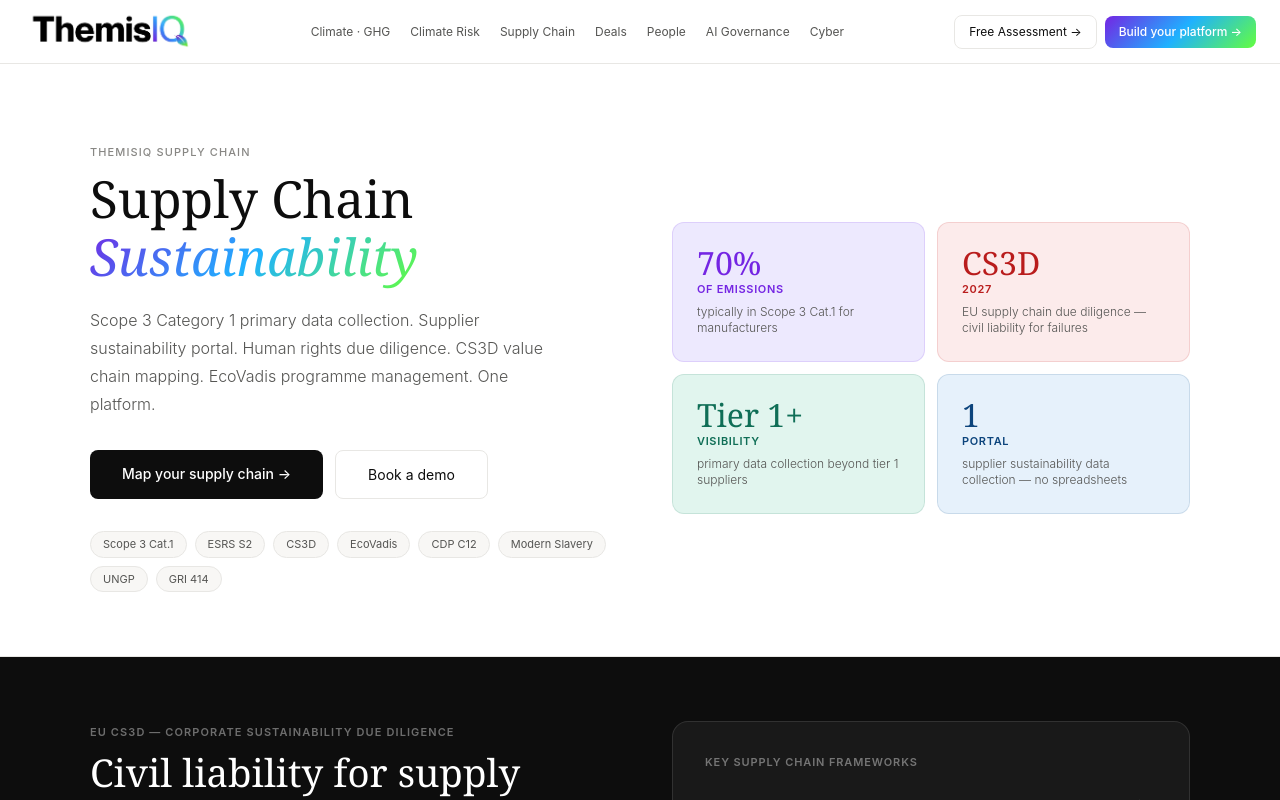
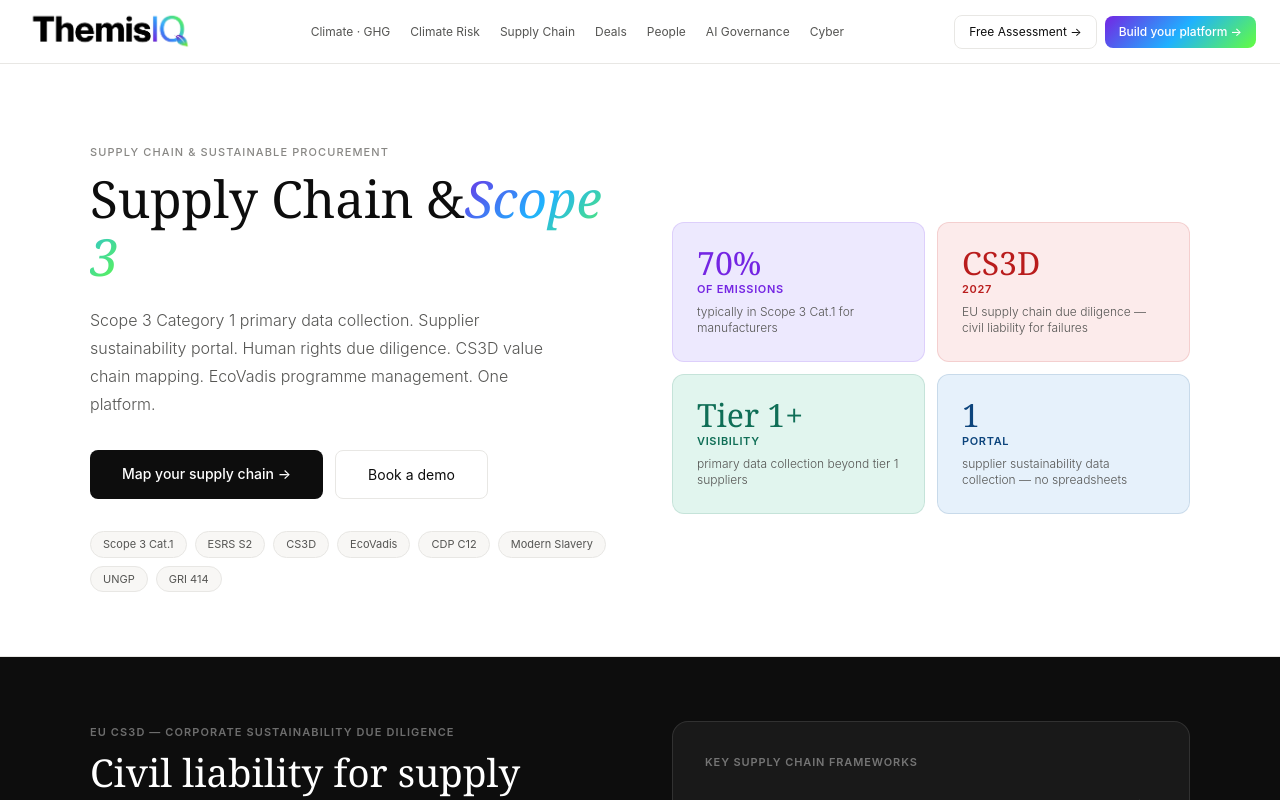
Before and after one commit to themisiqco/themisiq, a Next.js app: page /supply-chain in a window 1280 px wide. Shown: the top 800 px of the page. Built offline with nearby package versions, Linux system fonts and the light colour scheme.

Commit message:
fix: supply chain page — correct module name, CTAs, remove emojis, eyebrow updated

```diff
--- a/app/supply-chain/page.tsx
+++ b/app/supply-chain/page.tsx
@@ -10,10 +10,10 @@
       <section style={{ padding: '5rem 2.5rem 4rem', borderBottom: '0.5px solid #e8e7e4' }}>
         <div style={{ maxWidth: 1100, margin: '0 auto', display: 'grid', gridTemplateColumns: '1fr 1fr', gap: '4rem', alignItems: 'center' }}>
           <div>
-            <div style={eyebrow}>ThemisIQ Supply Chain</div>
+            <div style={eyebrow}>Supply Chain & Sustainable Procurement</div>
             <h1 style={{ fontFamily: 'Georgia, serif', fontSize: 'clamp(2.2rem, 4vw, 3.2rem)', fontWeight: 400, lineHeight: 1.15, marginBottom: '1.25rem', color: '#0d0d0d' }}>
-              Supply Chain<br />
-              <span style={{ fontStyle: 'italic', background: 'linear-gradient(135deg,#7425e3,#1fb1ff,#64fe3e)', WebkitBackgroundClip: 'text', WebkitTextFillColor: 'transparent', backgroundClip: 'text' }}>Sustainability</span>
+              Supply Chain &
+              <span style={{ fontStyle: 'italic', background: 'linear-gradient(135deg,#7425e3,#1fb1ff,#64fe3e)', WebkitBackgroundClip: 'text', WebkitTextFillColor: 'transparent', backgroundClip: 'text' }}>Scope 3</span>
             </h1>
             <p style={{ fontSize: 16, color: '#555553', lineHeight: 1.75, fontWeight: 300, marginBottom: '2rem', maxWidth: 480 }}>
               Scope 3 Category 1 primary data collection. Supplier sustainability portal. Human rights due diligence. CS3D value chain mapping. EcoVadis programme management. One platform.
@@ -99,9 +99,9 @@
         </div>
         <div style={{ display: 'grid', gridTemplateColumns: 'repeat(3,1fr)', gap: 1, background: '#e8e7e4', border: '0.5px solid #e8e7e4', borderRadius: 16, overflow: 'hidden' }}>
           {[
-            { icon: '🌐', title: 'Supplier portal', desc: 'Branded supplier sustainability data collection portal. Suppliers complete structured questionnaires on emissions, labour practices, and environmental performance — no spreadsheets.' },
-            { icon: '📊', title: 'Scope 3 Cat.1 primary data', desc: 'Collect spend data, activity data, and supplier-specific emission factors directly from your supply base. Supports all GHG Protocol Scope 3 Category 1 calculation methods.' },
-            { icon: '⚖️', title: 'Human rights risk mapping', desc: 'Risk-based HRDD across your value chain. Country and sector risk scoring. Supplier prioritisation for deeper assessment. Grievance mechanism management.' },
+            { icon: '', title: 'Supplier portal', desc: 'Branded supplier sustainability data collection portal. Suppliers complete structured questionnaires on emissions, labour practices, and environmental performance — no spreadsheets.' },
+            { icon: '', title: 'Scope 3 Cat.1 primary data', desc: 'Collect spend data, activity data, and supplier-specific emission factors directly from your supply base. Supports all GHG Protocol Scope 3 Category 1 calculation methods.' },
+            { icon: '', title: 'Human rights risk mapping', desc: 'Risk-based HRDD across your value chain. Country and sector risk scoring. Supplier prioritisation for deeper assessment. Grievance mechanism management.' },
             { icon: '🏆', title: 'EcoVadis integration', desc: 'EcoVadis scorecard tracking, improvement plan management, and CDP C12 supplier engagement programme documentation — all in one platform.' },
             { icon: '🔍', title: 'Modern Slavery Act', desc: 'UK and Australia Modern Slavery Act statement preparation. Supply chain mapping, risk identification, and director sign-off workflow. Published to government registry.' },
             { icon: '📋', title: 'ESRS S2 + G1 disclosure', desc: 'ESRS S2 (value chain workers) and G1 (business conduct) disclosure preparation. Supplier due diligence policy documentation and outcomes reporting.' },
@@ -150,7 +150,7 @@
         </p>
         <div style={{ display: 'flex', gap: 12, justifyContent: 'center', flexWrap: 'wrap' as const }}>
           <a href="/supply-chain" style={{ ...btnPrimary, textDecoration: 'none' }}>Map your supply chain →</a>
-          <a href="/advisory" style={{ ...btnSecondary, textDecoration: 'none' }}>Talk to a supply chain advisor</a>
+          <a href="/advisory" style={{ ...btnSecondary, textDecoration: 'none' }}>Talk to a ssedialist</a>
         </div>
       </section>
 
@@ -161,7 +161,7 @@
           <div style={{ display: 'flex', gap: '1.5rem' }}>
             <a href="/privacy" style={{ fontSize: 12, color: '#555553', textDecoration: 'none' }}>Privacy Policy</a>
             <a href="/terms" style={{ fontSize: 12, color: '#555553', textDecoration: 'none' }}>Terms of Service</a>
-            <a href="/dashboard/ghg" style={{ fontSize: 12, color: '#7425e3', textDecoration: 'none', fontWeight: 500 }}>Free Assessment →</a>
+            <a href="/assess" style={{ fontSize: 12, color: '#7425e3', textDecoration: 'none', fontWeight: 500 }}>Free Assessment →</a>
           </div>
         </div>
       </footer>
```
